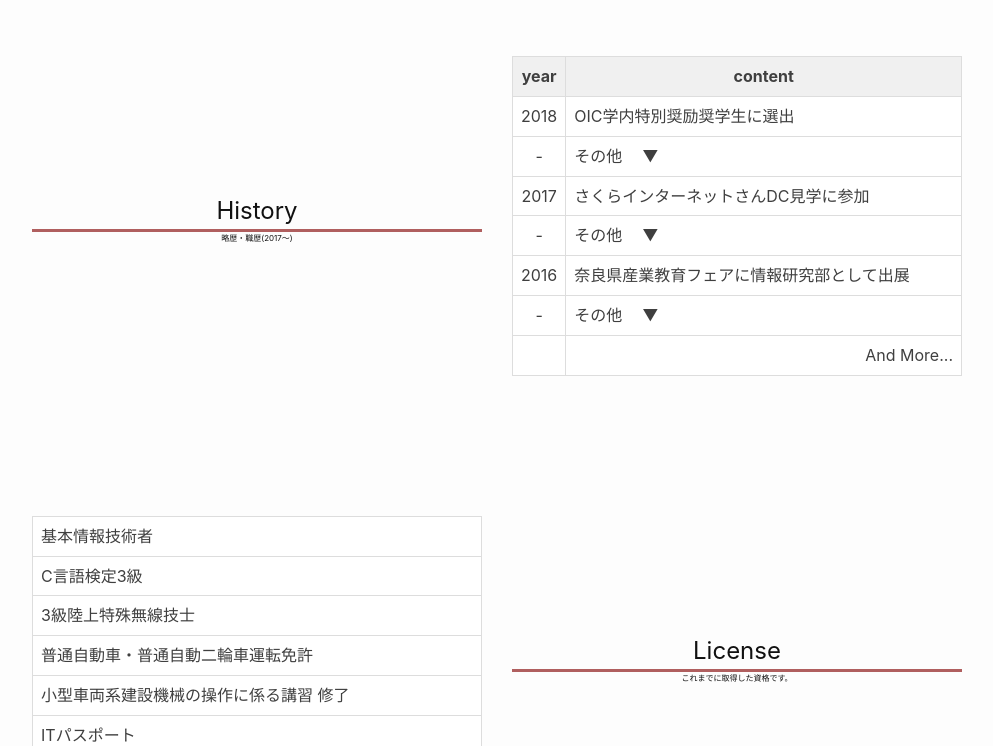
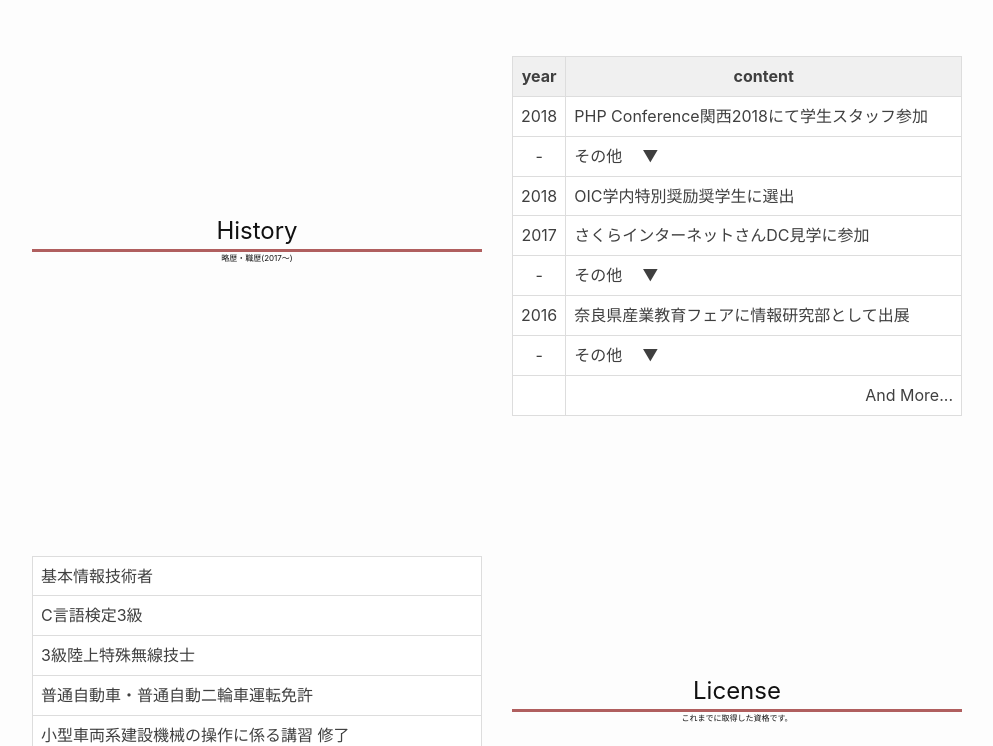
Before and after one commit to NNN-kakimoto/mySite, a Jekyll site: the page built from index.md, in a window 1280 px wide and 900 px high, scrolled down 1833 px, cut to the strip 154-900 px from the top of the window. Shown: the whole strip, without its empty margins (143-1136 px from the left). Built offline with Jekyll 4.4.1, drawn with Linux system fonts in a browser that asks for light colours.

Commit message:
PHPカンファレンスのことをhistoryに追記

```diff
--- a/_layouts/index.html
+++ b/_layouts/index.html
@@ -36,11 +36,15 @@
 							</tr>
 							<tr>
 								<td class="table-year">2018</td>
-								<td>OIC学内特別奨励奨学生に選出</td>
+								<td>PHP Conference関西2018にて学生スタッフ参加</td>
 							</tr>
 							<tr>
 								<td class="table-year">-</td>
 								<td>その他<span class="show_button 2018">▼</span><span class="hide_button 2018">▲</span></td>
+							</tr>
+							<tr>
+								<td class="table-year">2018</td>
+								<td>OIC学内特別奨励奨学生に選出</td>
 							</tr>
 							<tr class="hide_row 2018">
 								<td class="table-year">-</td>
```
